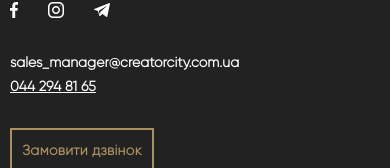
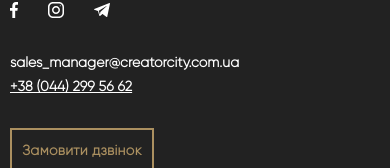
Before and after one commit to YarovoyDm/landing, a React (Create React App) app: page /terms-of-purchase in a window 390 px wide. Shown: the part 1423-1591 px from the top of the page. Built offline with nearby package versions, Linux system fonts and the light colour scheme.

Commit message:
change phone number in footer

```diff
--- a/src/Component/Footer/Footer.js
+++ b/src/Component/Footer/Footer.js
@@ -27,7 +27,7 @@ class Footer extends React.Component {
                             </div>
                             <div className='footer_contact-text'>
                                 sales_manager@creatorcity.com.ua <br />
-                                <a href='tel:044 294 81 65' className={cn('footer_contact-number ' + 'ad_saver_phone')}>044 294 81 65</a>
+                                <a href='tel:+38 (044) 299 56 62' className={cn('footer_contact-number ' + 'ad_saver_phone')}>+38 (044) 299 56 62</a>
                                 <div className='footer_contact-call'>Замовити дзвінок</div>
                             </div>
                         </div>
```
